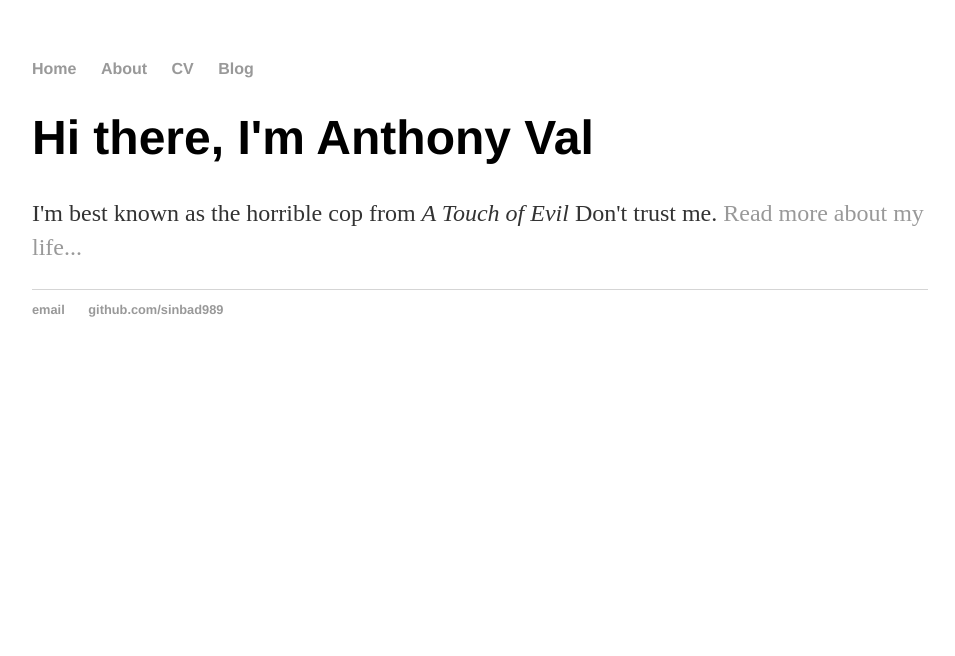
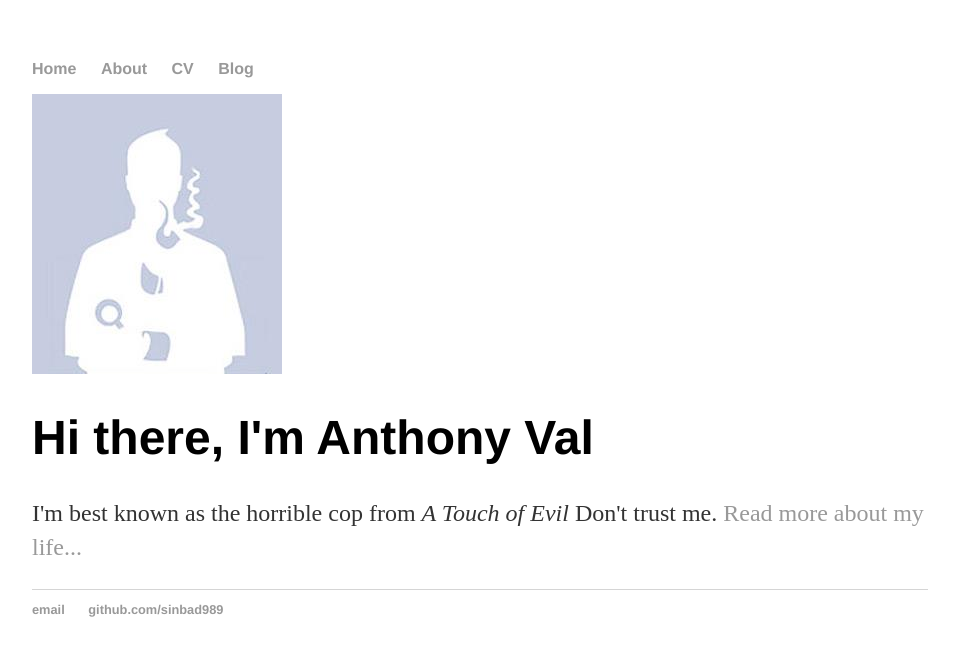
Before and after one commit to sinbad989/sinbad989.github.io, a Jekyll site: the page built from index.html, in a window 1280 px wide. Shown: the top 656 px of the page, without its empty margins (160-1115 px from the left). Built offline with Jekyll 4.4.1, drawn with Linux system fonts in a browser that asks for light colours.

Commit message:
Update index.html
added an image

```diff
--- a/index.html
+++ b/index.html
@@ -3,6 +3,7 @@ layout: default
 title: Anthony Val Camposano
 ---
 <div class="blurb">
+	<img src="img/576604_4278783817318_1047347955_n.jpg">
 	<h1>Hi there, I'm Anthony Val</h1>
 	<p>I'm best known as the horrible cop from <em>A Touch of Evil</em> Don't trust me. <a href="/about">Read more about my life...</a></p>
 </div><!-- /.blurb -->
```
